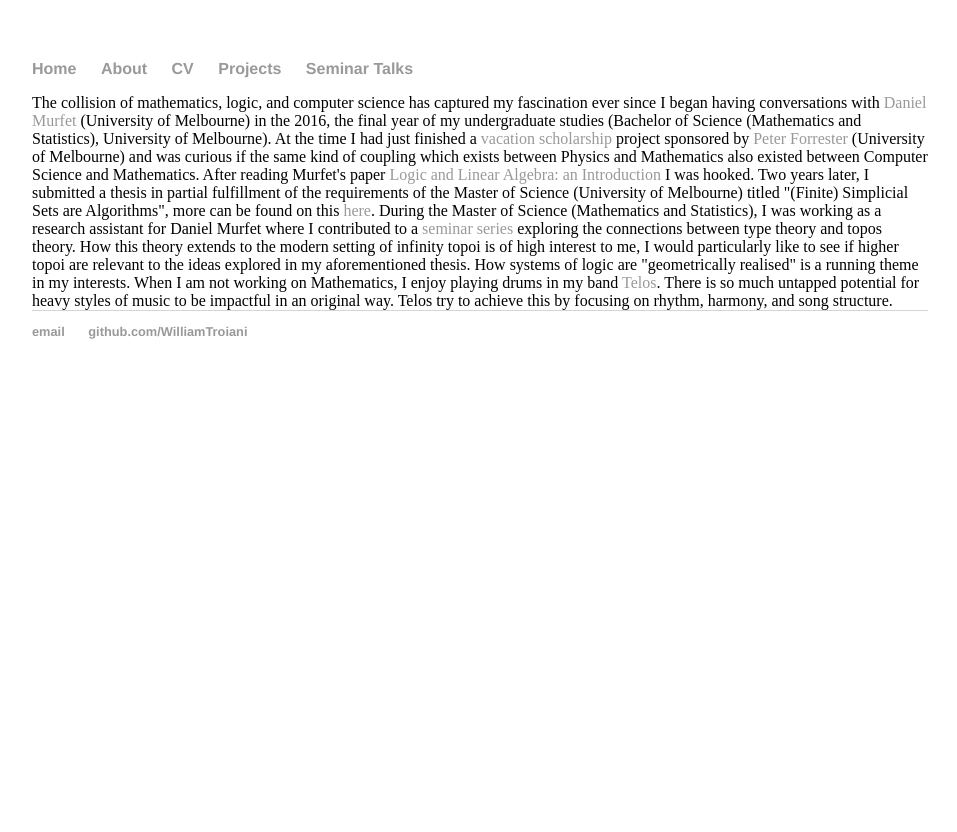
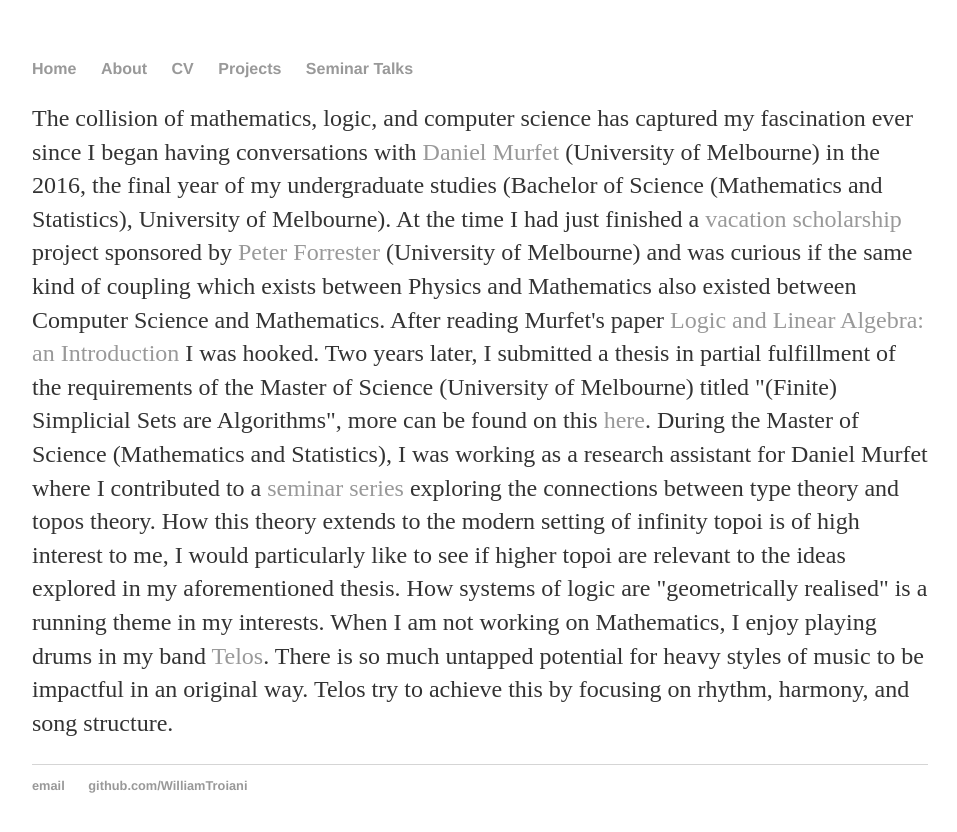
Before and after one commit to WilliamTroiani/WilliamTroiani.github.io, a Jekyll site: the page built from about.html, in a window 1280 px wide. Shown: the top 832 px of the page, without its empty margins (160-1117 px from the left). Built offline with Jekyll 4.4.1, drawn with Linux system fonts in a browser that asks for light colours.

```diff
--- a/about.html
+++ b/about.html
@@ -3,7 +3,7 @@ layout: default
 title: About
 ---
 
-The collision of mathematics, logic, and computer science has captured my fascination ever since I began having conversations with <a href = "http://www.therisingsea.org/">Daniel Murfet</a> (University of Melbourne) in the 2016, the final year of my undergraduate studies (Bachelor of Science (Mathematics and Statistics), University of Melbourne).
+<p>The collision of mathematics, logic, and computer science has captured my fascination ever since I began having conversations with <a href = "http://www.therisingsea.org/">Daniel Murfet</a> (University of Melbourne) in the 2016, the final year of my undergraduate studies (Bachelor of Science (Mathematics and Statistics), University of Melbourne).
 
 At the time I had just finished a <a href = "https://ms.unimelb.edu.au/engage/vacation-scholarships">vacation scholarship</a> project sponsored by <a href = "https://researchers.ms.unimelb.edu.au/~pjforr@unimelb/">Peter Forrester</a> (University of Melbourne) and was curious if the same kind of coupling which exists between Physics and Mathematics also existed between Computer Science and Mathematics.
 
@@ -12,3 +12,4 @@ After reading Murfet's paper <a href = "https://arxiv.org/abs/1407.2650">Logic a
 During the Master of Science (Mathematics and Statistics), I was working as a research assistant for Daniel Murfet where I contributed to a <a href = "http://www.therisingsea.org/post/seminar-ch/">seminar series</a> exploring the connections between type theory and topos theory. How this theory extends to the modern setting of infinity topoi is of high interest to me, I would particularly like to see if higher topoi are relevant to the ideas explored in my aforementioned thesis. How systems of logic are "geometrically realised" is a running theme in my interests.
 
 When I am not working on Mathematics, I enjoy playing drums in my band <a href = "https://www.youtube.com/watch?v=43HZqzlBEGQ">Telos</a>. There is so much untapped potential for heavy styles of music to be impactful in an original way. Telos try to achieve this by focusing on rhythm, harmony, and song structure.
+</p>
```
